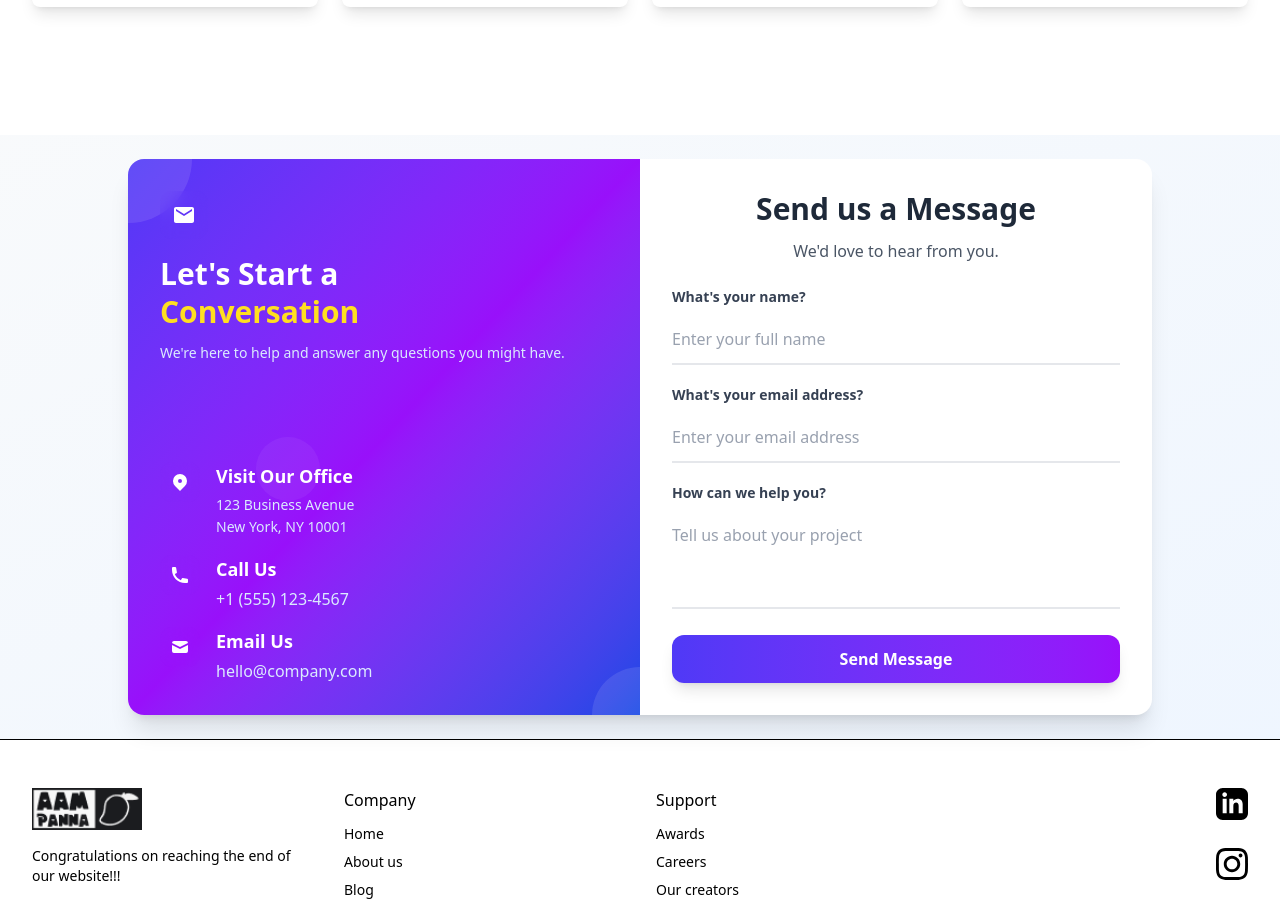
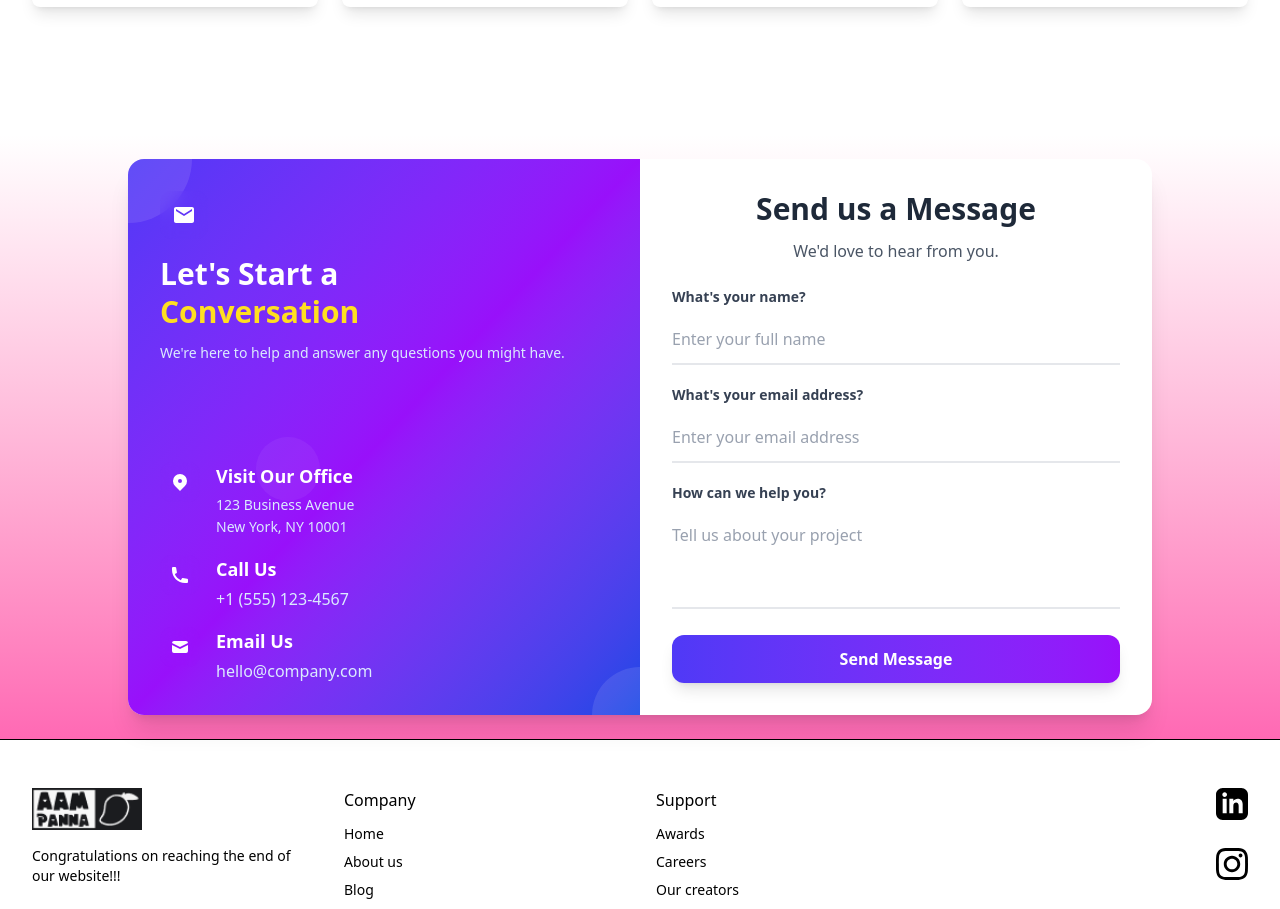
Before and after one commit to arnab-git-404/aam-panna-creations, a Next.js app: page / in a window 1280 px wide. Shown: the part 2540-3449 px from the top of the page. Built offline with nearby package versions, Linux system fonts and the light colour scheme.

Commit message:
Update Form.tsx

```diff
--- a/components/Home/Form.tsx
+++ b/components/Home/Form.tsx
@@ -25,7 +25,7 @@ const Form: React.FC = () => {
 
   return (
 
-     <div className="bg-gradient-to-br from-slate-50 to-blue-50 p-4 md:p-6">
+     <div className="bg-gradient-to-b from-[#FFFFFF] to-[#FF69B4] p-4 md:p-6">
       <div className="max-w-5xl mx-auto">
         <div className="bg-white rounded-2xl shadow-xl overflow-hidden">
           <div className="grid lg:grid-cols-2 gap-0 min-h-[500px]">
```
